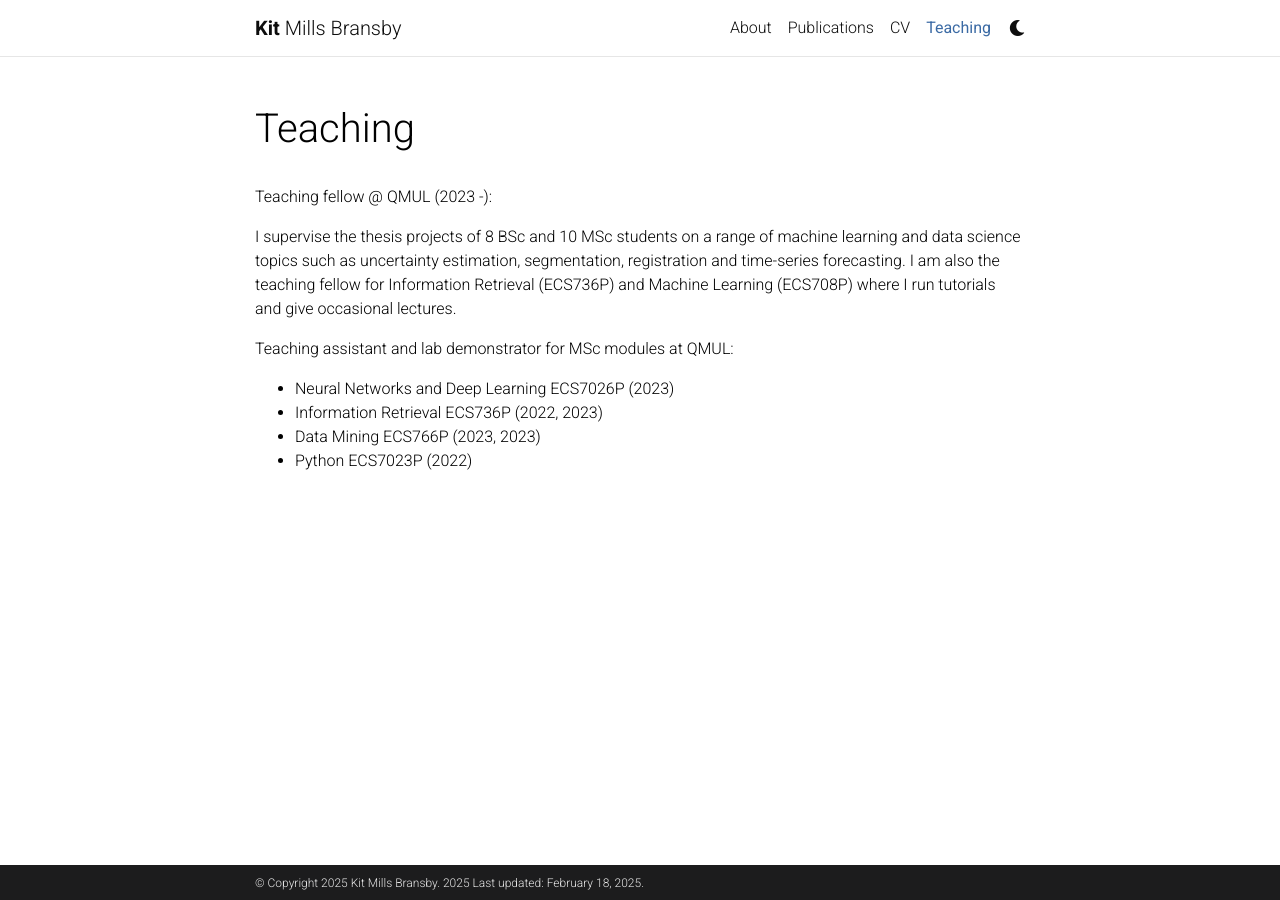
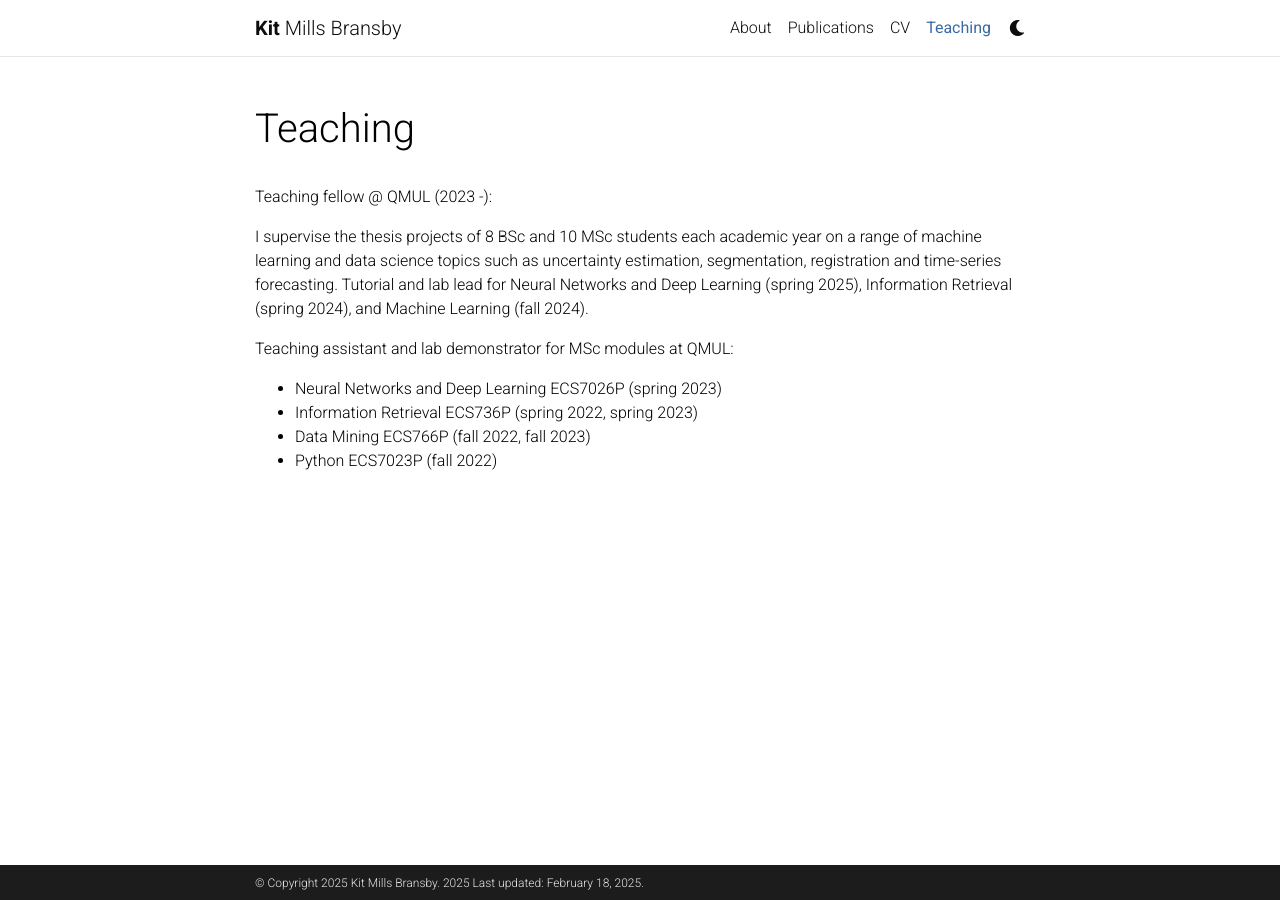
Before and after one commit to kitbransby/kitbransby.github.io, a Jekyll site: the page built from _pages/teaching.md, in a window 1280 px wide. Built offline with Jekyll 4.4.1, drawn with Linux system fonts in a browser that asks for light colours; comment, search, counter and statistics services are not loaded; a style sheet for code colours, icons or effects is not loaded.

Commit message:
update teaching and news

```diff
--- a/_pages/teaching.md
+++ b/_pages/teaching.md
@@ -9,12 +9,12 @@ nav_order: 5
 
 Teaching fellow @ QMUL (2023 -):
 
-I supervise the thesis projects of 8 BSc and 10 MSc students on a range of machine learning and data science topics such as uncertainty estimation, segmentation, registration and time-series forecasting. I am also the teaching fellow for Information Retrieval (ECS736P) and Machine Learning (ECS708P) where I run tutorials and give occasional lectures.
+I supervise the thesis projects of 8 BSc and 10 MSc students each academic year on a range of machine learning and data science topics such as uncertainty estimation, segmentation, registration and time-series forecasting. Tutorial and lab lead for Neural Networks and Deep Learning (spring 2025), Information Retrieval (spring 2024), and Machine Learning (fall 2024).
 
 
 Teaching assistant and lab demonstrator for MSc modules at QMUL:
 
-* Neural Networks and Deep Learning ECS7026P (2023)
-* Information Retrieval ECS736P (2022, 2023)
-* Data Mining ECS766P (2023, 2023)
-* Python ECS7023P (2022)
+* Neural Networks and Deep Learning ECS7026P (spring 2023)
+* Information Retrieval ECS736P (spring 2022, spring 2023)
+* Data Mining ECS766P (fall 2022, fall 2023)
+* Python ECS7023P (fall 2022)
```
Also changed, not shown: _news/announcement_2.md (+1 -1 lines), _news/announcement_4.md (+1 -1 lines).
